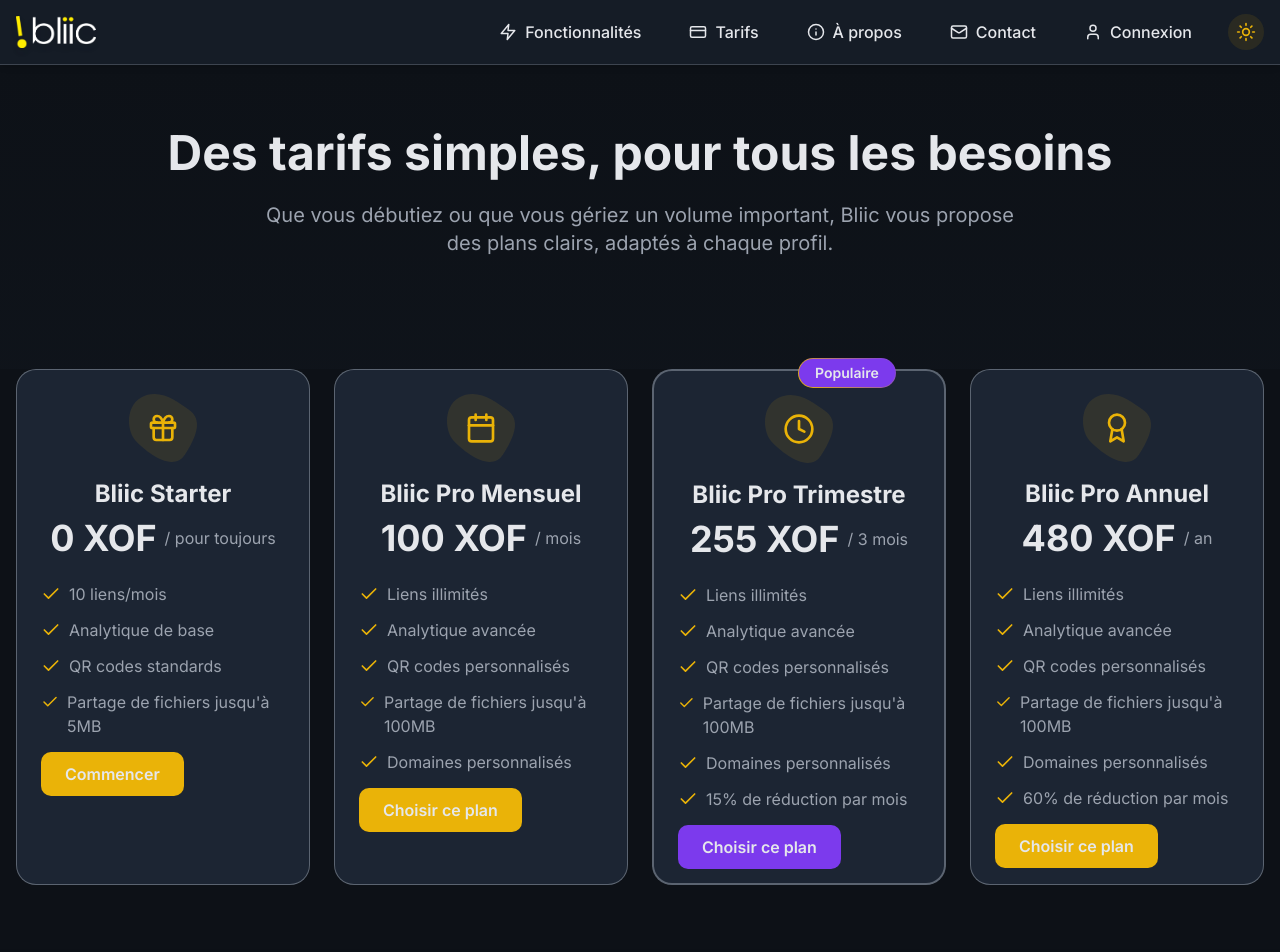
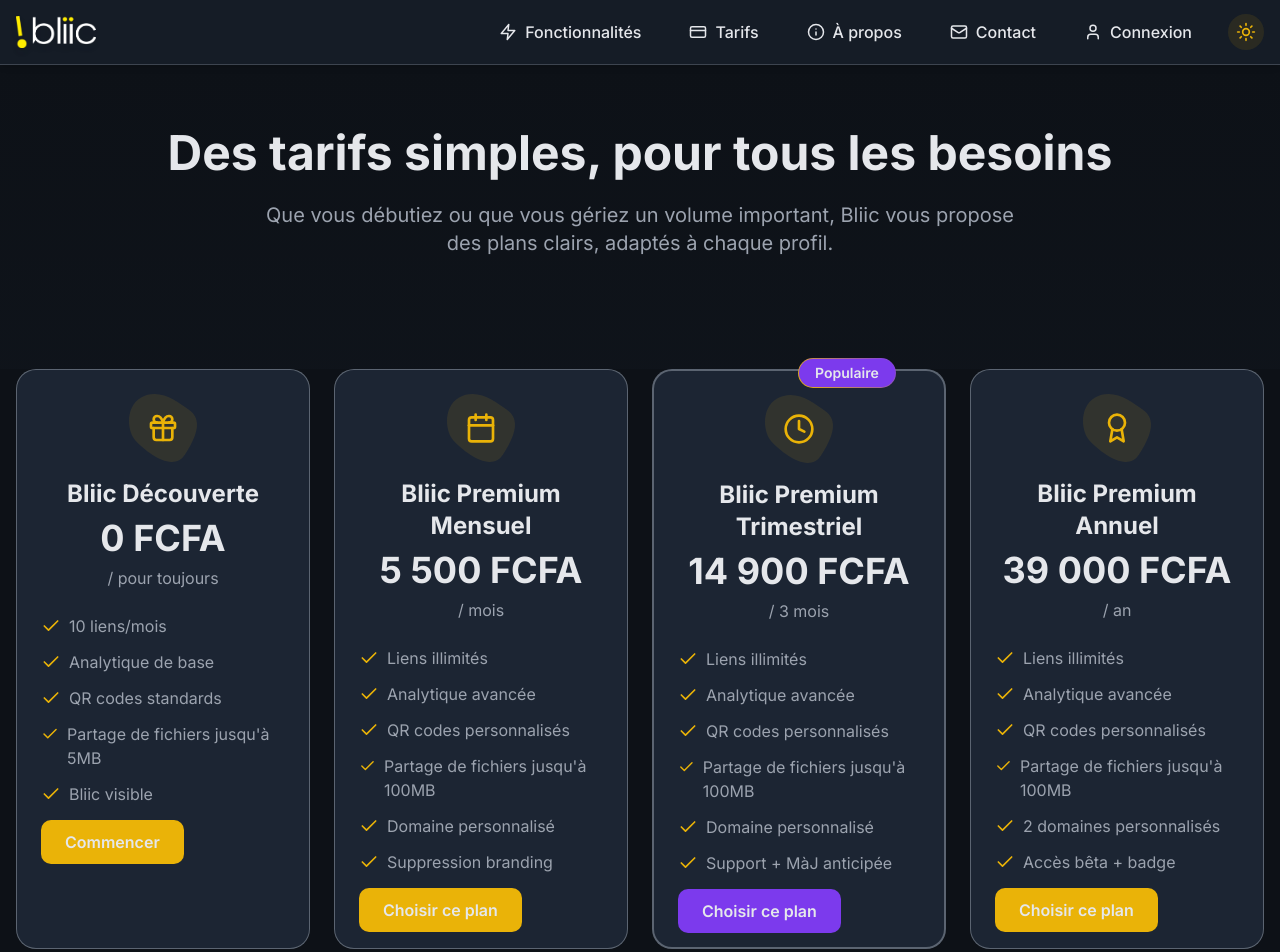
Before and after one commit to ezeckielknh/blinkoo, a React (Vite) app: page /pricing in a window 1280 px wide. Shown: the top 952 px of the page. Built offline with nearby package versions, Linux system fonts and the light colour scheme.

Commit message:
update pricing_page

```diff
--- a/src/pages/PricingPage.tsx
+++ b/src/pages/PricingPage.tsx
@@ -18,8 +18,8 @@
 
   const plans = [
     {
-      name: "Bliic Starter",
-      price: "0 XOF",
+      name: "Bliic Découverte",
+      price: "0 FCFA",
       period: "/ pour toujours",
       icon: Gift,
       features: [
@@ -27,14 +27,15 @@
         "Analytique de base",
         "QR codes standards",
         "Partage de fichiers jusqu'à 5MB",
+        "Bliic visible",
       ],
       cta: "Commencer",
       ctaLink: "/register",
       popular: false,
     },
     {
-      name: "Bliic Pro Mensuel",
-      price: "100 XOF",
+      name: "Bliic Premium Mensuel",
+      price: "5 500 FCFA",
       period: "/ mois",
       icon: Calendar,
       features: [
@@ -42,15 +43,16 @@
         "Analytique avancée",
         "QR codes personnalisés",
         "Partage de fichiers jusqu'à 100MB",
-        "Domaines personnalisés",
+        "Domaine personnalisé",
+        "Suppression branding",
       ],
       cta: "Choisir ce plan",
       ctaLink: "/subscription",
       popular: false,
     },
     {
-      name: "Bliic Pro Trimestre",
-      price: "255 XOF",
+      name: "Bliic Premium Trimestriel",
+      price: "14 900 FCFA",
       period: "/ 3 mois",
       icon: Clock,
       features: [
@@ -58,16 +60,16 @@
         "Analytique avancée",
         "QR codes personnalisés",
         "Partage de fichiers jusqu'à 100MB",
-        "Domaines personnalisés",
-        "15% de réduction par mois",
+        "Domaine personnalisé",
+        "Support + MàJ anticipée",
       ],
       cta: "Choisir ce plan",
       ctaLink: "/subscription",
       popular: true,
     },
     {
-      name: "Bliic Pro Annuel",
-      price: "480 XOF",
+      name: "Bliic Premium Annuel",
+      price: "39 000 FCFA",
       period: "/ an",
       icon: Award,
       features: [
@@ -75,8 +77,8 @@
         "Analytique avancée",
         "QR codes personnalisés",
         "Partage de fichiers jusqu'à 100MB",
-        "Domaines personnalisés",
-        "60% de réduction par mois",
+        "2 domaines personnalisés",
+        "Accès bêta + badge",
       ],
       cta: "Choisir ce plan",
       ctaLink: "/subscription",
@@ -87,9 +89,9 @@
   const faqs = [
     {
       question:
-        "Quels sont les avantages des plans Premium par rapport au plan gratuit ?",
+        "Quels sont les avantages des plans Premium par rapport au plan Découverte ?",
       answer:
-        "Les plans Premium offrent des liens illimités, des QR codes personnalisés, une analytique avancée, la personnalisation de domaine, et un espace de stockage étendu (jusqu'à 100 Mo). Le plan gratuit est limité à 10 liens/mois, des QR codes standards et 5 Mo de stockage.",
+        "Les plans Premium offrent des liens illimités, des QR codes personnalisés, une analytique avancée, la personnalisation de domaine, et un espace de stockage étendu (jusqu'à 100 Mo). Le plan Découverte est limité à 10 liens/mois, des QR codes standards, 5 Mo de stockage et affiche la marque Bliic.",
     },
     {
       question: "Puis-je changer ou annuler mon plan à tout moment ?",
@@ -99,7 +101,7 @@
     {
       question: "Que se passe-t-il à la fin de mon abonnement ?",
       answer:
-        "Si vous ne renouvelez pas, vous revenez automatiquement au plan gratuit. Vos liens et fichiers restent valides, mais certaines fonctionnalités avancées seront désactivées.",
+        "Si vous ne renouvelez pas, vous revenez automatiquement au plan Découverte. Vos liens et fichiers restent valides, mais certaines fonctionnalités avancées seront désactivées.",
     },
     {
       question: "Proposez-vous une garantie ou un remboursement ?",
```
